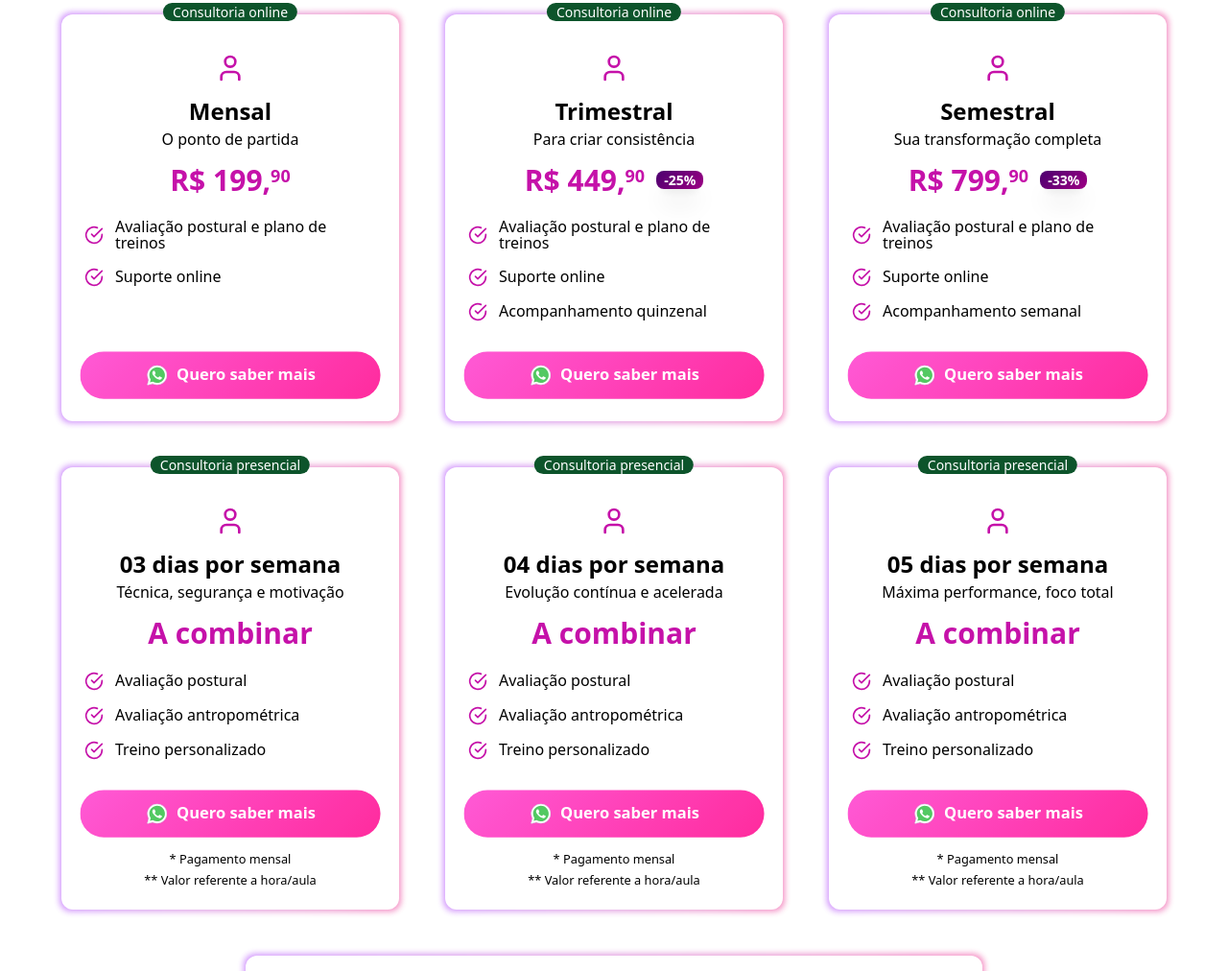
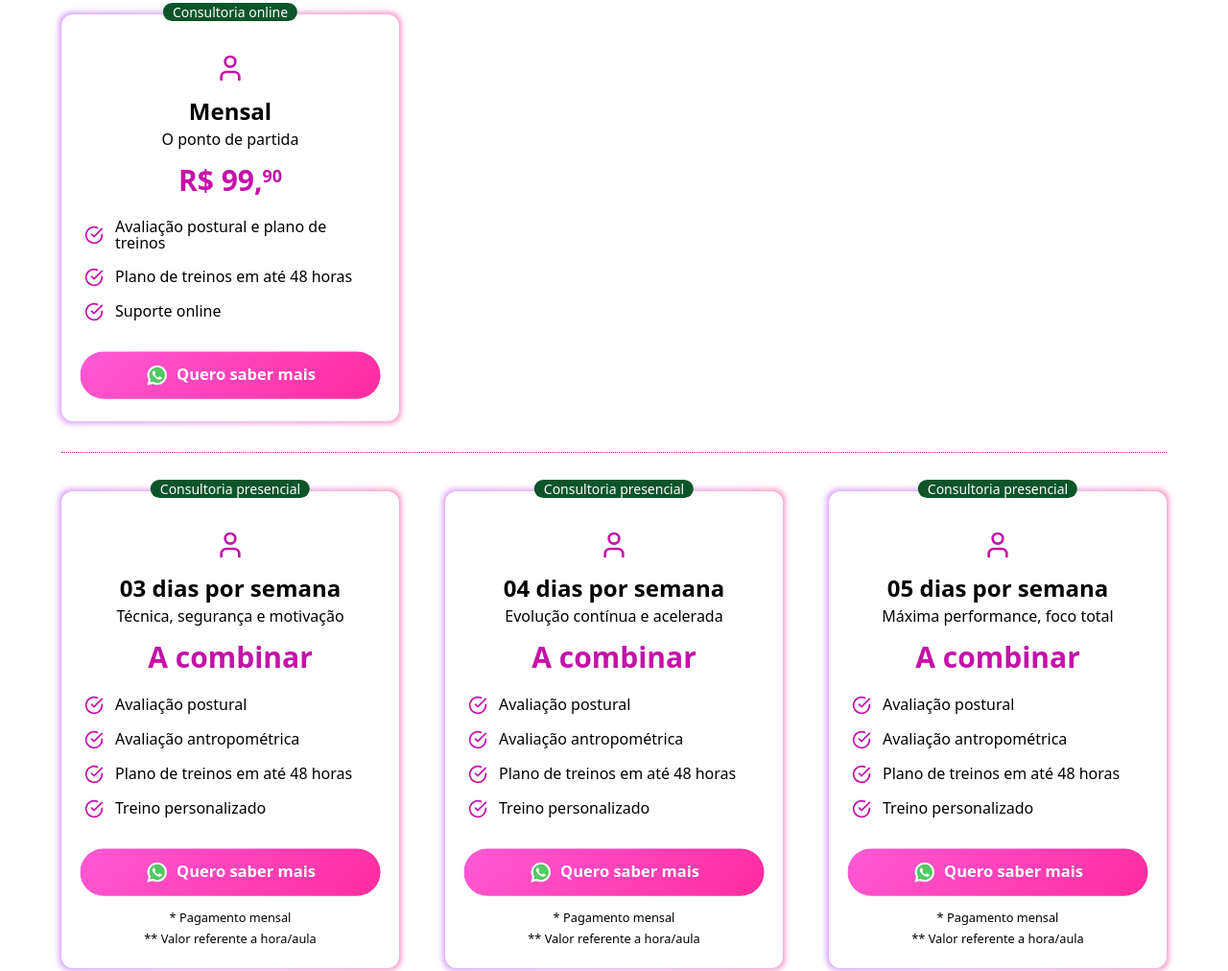
Before and after one commit to henr1queal/landing-page-edf, a website: page index.html in a window 1280 px wide. Shown: the part 3017-4029 px from the top of the page at 96% size. Drawn offline with Linux system fonts and the light colour scheme.

Commit message:
alterações feitas

```diff
--- a/index.html
+++ b/index.html
@@ -503,7 +503,7 @@
             para diferentes
             necessidades. <br>Todos com a mesma qualidade e dedicação.</p>
         </div>
-        <div class="grid grid-cols-1 md:grid-cols-2 lg:grid-cols-3 gap-8 md:gap-12 max-w-6xl mx-auto">
+        <div class="grid grid-cols-1 md:grid-cols-2 lg:grid-cols-3 gap-8 md:gap-12 max-w-6xl mx-auto mb-8">
           <div
             class="animate-on-scroll relative rounded-xl shadow-lift hover:shadow-glow transition-all duration-300 hover:scale-105">
             <div
@@ -530,7 +530,7 @@
                       <h3 class="text-xl md:text-2xl font-bold text-foreground mb-2">Mensal</h3>
                       <p class="text-sm md:text-base text-muted-foreground mb-4">O ponto de partida</p>
                       <div class="text-xl md:text-3xl font-bold text-custom-purple">R$
-                        199,<small><sup>90</sup></small></div>
+                        99,<small><sup>90</sup></small></div>
                     </div>
                     <div class="space-y-3 md:space-y-4 mb-6 md:mb-8">
                       <div class="flex items-center space-x-3"><svg xmlns="http://www.w3.org/2000/svg" width="20"
@@ -545,11 +545,17 @@
                           stroke-linecap="round" stroke-linejoin="round" class="text-custom-purple flex-shrink-0">
                           <path d="M22 11.08V12a10 10 0 1 1-5.93-9.14"></path>
                           <polyline points="22 4 12 14.01 9 11.01"></polyline>
+                        </svg><span class="md:text-base text-card-foreground leading-relaxed">Plano de treinos em até 48 horas</span></div>
+                      <div class="flex items-center space-x-3"><svg xmlns="http://www.w3.org/2000/svg" width="20"
+                          height="20" viewBox="0 0 24 24" fill="none" stroke="currentColor" stroke-width="2"
+                          stroke-linecap="round" stroke-linejoin="round" class="text-custom-purple flex-shrink-0">
+                          <path d="M22 11.08V12a10 10 0 1 1-5.93-9.14"></path>
+                          <polyline points="22 4 12 14.01 9 11.01"></polyline>
                         </svg><span class="md:text-base text-card-foreground leading-relaxed">Suporte
                           online</span></div>
                     </div>
                   </div>
-                  <a href="https://wa.me/5582987316128?text=Ol%C3%A1%20Kelly!%20Tenho%20interesse%20no%20plano%20*Consultoria%20Online%20-%20Mensal*%20e%20gostaria%20de%20mais%20detalhes."
+                  <a href="https://oferta.kellychristiane.com.br/checkout/1?plan=plan_MgXo9n2qj8ZsQe"
                     target="_blank"
                     class="whatsapp-button bg-gradient-hero rounded-full text-white hover:scale-105 transform transition-all duration-300 shadow-lift animate-pulse-soft font-bold w-full py-3 inline-flex items-center justify-center gap-2">
                     <svg xmlns="http://www.w3.org/2000/svg" x="0px" y="0px" width="24" height="24" viewBox="0 0 48 48">
@@ -575,7 +581,10 @@
               </div>
             </div>
           </div>
-          <div
+        </div>
+        <hr class="text-custom-purple animate-on-scroll transition-all duration-300 max-w-6xl mx-auto" style="border-top: dotted 1px;">
+        <div class="grid grid-cols-1 md:grid-cols-2 lg:grid-cols-3 gap-8 md:gap-12 max-w-6xl mx-auto mt-10">
+          <!-- <div
             class="animate-on-scroll relative rounded-xl shadow-lift hover:shadow-glow transition-all duration-300 hover:scale-105">
             <div
               class="absolute -inset-0.5 bg-gradient-to-r from-purple-600/60 to-pink-600/60 rounded-xl blur-[3px] opacity-75 animate-gradient-border">
@@ -743,7 +752,7 @@
                 </div>
               </div>
             </div>
-          </div>
+          </div> -->
           <div
             class="animate-on-scroll relative rounded-xl shadow-lift hover:shadow-glow transition-all duration-300 hover:scale-105">
             <div
@@ -787,6 +796,12 @@
                           <polyline points="22 4 12 14.01 9 11.01"></polyline>
                         </svg><span class="md:text-base text-card-foreground leading-relaxed">Avaliação antropométrica</span>
                       </div>
+                      <div class="flex items-center space-x-3"><svg xmlns="http://www.w3.org/2000/svg" width="20"
+                          height="20" viewBox="0 0 24 24" fill="none" stroke="currentColor" stroke-width="2"
+                          stroke-linecap="round" stroke-linejoin="round" class="text-custom-purple flex-shrink-0">
+                          <path d="M22 11.08V12a10 10 0 1 1-5.93-9.14"></path>
+                          <polyline points="22 4 12 14.01 9 11.01"></polyline>
+                        </svg><span class="md:text-base text-card-foreground leading-relaxed">Plano de treinos em até 48 horas</span></div>
                       <div class="flex items-center space-x-3"><svg xmlns="http://www.w3.org/2000/svg" width="20"
                           height="20" viewBox="0 0 24 24" fill="none" stroke="currentColor" stroke-width="2"
                           stroke-linecap="round" stroke-linejoin="round" class="text-custom-purple flex-shrink-0">
@@ -879,6 +894,12 @@
                           stroke-linecap="round" stroke-linejoin="round" class="text-custom-purple flex-shrink-0">
                           <path d="M22 11.08V12a10 10 0 1 1-5.93-9.14"></path>
                           <polyline points="22 4 12 14.01 9 11.01"></polyline>
+                        </svg><span class="md:text-base text-card-foreground leading-relaxed">Plano de treinos em até 48 horas</span></div>
+                      <div class="flex items-center space-x-3"><svg xmlns="http://www.w3.org/2000/svg" width="20"
+                          height="20" viewBox="0 0 24 24" fill="none" stroke="currentColor" stroke-width="2"
+                          stroke-linecap="round" stroke-linejoin="round" class="text-custom-purple flex-shrink-0">
+                          <path d="M22 11.08V12a10 10 0 1 1-5.93-9.14"></path>
+                          <polyline points="22 4 12 14.01 9 11.01"></polyline>
                         </svg><span class="md:text-base text-card-foreground leading-relaxed">Treino personalizado</span>
                       </div>
                     </div>
@@ -959,6 +980,12 @@
                           <polyline points="22 4 12 14.01 9 11.01"></polyline>
                         </svg><span class="md:text-base text-card-foreground leading-relaxed">Avaliação antropométrica</span>
                       </div>
+                      <div class="flex items-center space-x-3"><svg xmlns="http://www.w3.org/2000/svg" width="20"
+                          height="20" viewBox="0 0 24 24" fill="none" stroke="currentColor" stroke-width="2"
+                          stroke-linecap="round" stroke-linejoin="round" class="text-custom-purple flex-shrink-0">
+                          <path d="M22 11.08V12a10 10 0 1 1-5.93-9.14"></path>
+                          <polyline points="22 4 12 14.01 9 11.01"></polyline>
+                        </svg><span class="md:text-base text-card-foreground leading-relaxed">Plano de treinos em até 48 horas</span></div>
                       <div class="flex items-center space-x-3"><svg xmlns="http://www.w3.org/2000/svg" width="20"
                           height="20" viewBox="0 0 24 24" fill="none" stroke="currentColor" stroke-width="2"
                           stroke-linecap="round" stroke-linejoin="round" class="text-custom-purple flex-shrink-0">
@@ -1120,7 +1147,7 @@
                 </svg><span>Maceió - AL
 
               </div>
-              <div class="flex items-center">Atendimento em domicílio e academias</div>
+              <div class="flex items-center">Atendimento em domicílio e academias.  </div>
             </div>
           </div>
           <div>
@@ -1153,8 +1180,16 @@
             <div class="mt-4 text-sm"><span class="font-semibold ">CREF:</span> 6018-G/AL</div>
           </div>
         </div>
-        <div class="border-t border-white mt-12 pt-8 text-center">
-          <p class="">© 2025 Kelly Christiane Personal Trainer - Maceió, AL. Todos os direitos reservados.</p>
+        <div class="border-t border-white mt-12 pt-8">
+          <div class="flex justify-between gap-8 flex-col lg:flex-row text-center md:text-left">
+            <div>
+              <p><small>©</small> <strong>Kelly Christiane <br class="md:hidden"> Personal Trainer</strong>
+                <span> | </span></span>CREF: 6018-G/AL
+                <span> | </span></span><strong>Maceió — AL, 2026</strong>.
+                <span> | </span></span>Todos os direitos reservados.</p>
+            </div>
+            <a href=""><small>Desenvolvido por: <strong style="text-decoration: underline; color: #8e8efd;">Henrique Silva</strong></small></a>
+          </div>
         </div>
 
     </footer>
```
